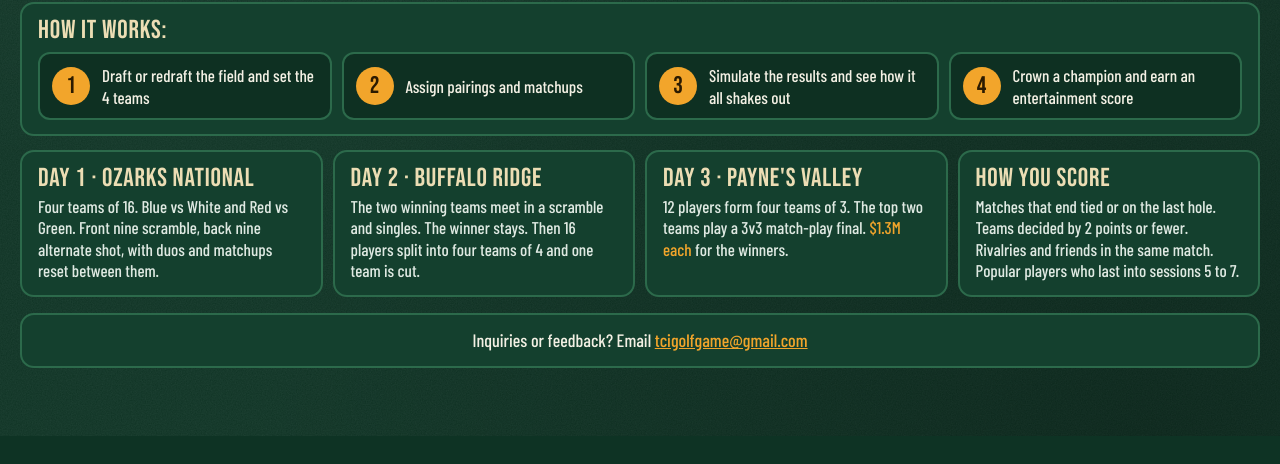
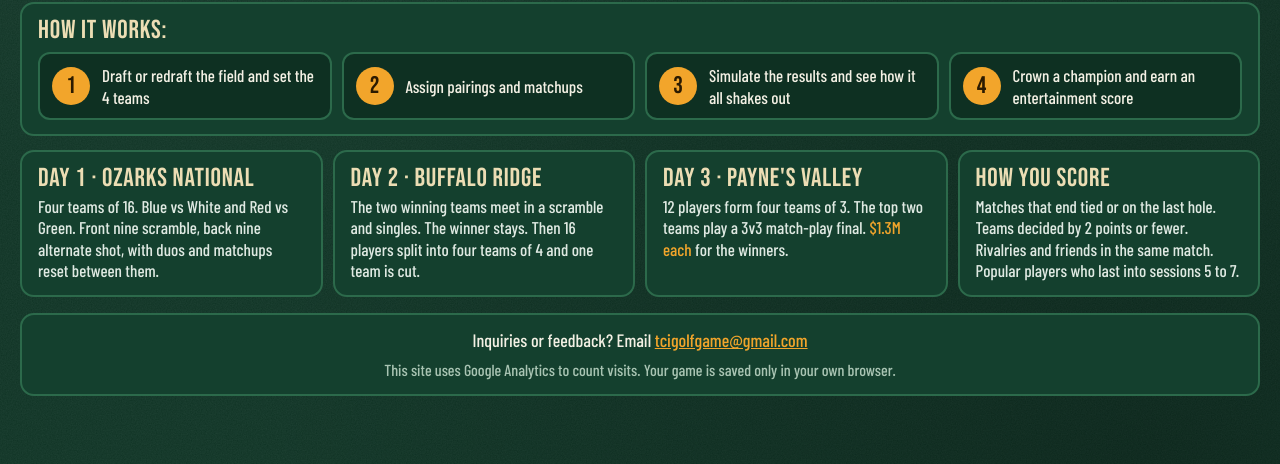
Before and after one commit to sbbeutler/commissioner-invitational, a plain HTML site: page index.html in a window 1280 px wide. Shown: the part 532-996 px from the top of the page. Before the commit the page ends 968 px from the top, so only its background shows below. Drawn offline with nearby package versions, Linux system fonts and the light colour scheme.

Commit message:
Add Google Analytics (GA4) and privacy note
Co-Authored-By: Claude Sonnet 5.5 <noreply@anthropic.com>
Claude-Session: https://claude.ai/code/session_019HdapP8m634pHWhcg3Bgvc

```diff
--- a/index.html
+++ b/index.html
@@ -3,6 +3,8 @@
 <head>
 <meta charset="utf-8">
 <meta name="viewport" content="width=device-width, initial-scale=1, viewport-fit=cover">
+<script async src="https://www.googletagmanager.com/gtag/js?id=G-RMFK1TZ7YV"></script>
+<script>window.dataLayer=window.dataLayer||[];function gtag(){dataLayer.push(arguments);}gtag("js",new Date());gtag("config","G-RMFK1TZ7YV");</script>
 <title>The Commissioner Invitational</title>
 <meta name="claude:viewport-fit-sides" content="cover">
 <link rel="preconnect" href="https://fonts.googleapis.com">
@@ -442,8 +444,10 @@ function startConfetti(){
   requestAnimationFrame(frame);
 }
 /* ---------- render ---------- */
+function track(n,p){try{if(window.gtag)window.gtag('event',n,p||{})}catch(e){}}
 function render(){
   window.__evp=[];
+  try{const k=window.__page?'page:'+window.__page:(G?G.phase+':'+G.s:'title');if(k!==window.__lk){window.__lk=k;const ph=window.__page?'page_'+window.__page:(G?G.phase:'title');track(ph==='end'?'tournament_complete':'screen_view_game',{phase:ph,session:G?G.s:0})}}catch(e){}
   saveGame();
   const app=document.getElementById('app');
   if(window.__page){app.innerHTML=pageHTML(window.__page);return}
@@ -479,7 +483,7 @@ function titleHTML(){
    <div class="panel"><h3>Day 2 · Buffalo Ridge</h3><p>The two winning teams meet in a scramble and singles. The winner stays. Then 16 players split into four teams of 4 and one team is cut.</p></div>
    <div class="panel"><h3>Day 3 · Payne's Valley</h3><p>12 players form four teams of 3. The top two teams play a 3v3 match-play final. <span class="gold">$1.3M each</span> for the winners.</p></div>
    <div class="panel"><h3>How you score</h3><p>Matches that end tied or on the last hole. Teams decided by 2 points or fewer. Rivalries and friends in the same match. Popular players who last into sessions 5 to 7.</p></div>
-  </div><div class="panel" style="margin:16px 0 8px;text-align:center"><p style="margin:0">Inquiries or feedback? Email <a href="mailto:tcigolfgame@gmail.com" style="color:var(--gold)">tcigolfgame@gmail.com</a></p></div></div>`;
+  </div><div class="panel" style="margin:16px 0 8px;text-align:center"><p style="margin:0">Inquiries or feedback? Email <a href="mailto:tcigolfgame@gmail.com" style="color:var(--gold)">tcigolfgame@gmail.com</a></p><p class="hint" style="margin:8px 0 0">This site uses Google Analytics to count visits. Your game is saved only in your own browser.</p></div></div>`;
 }
 function bannerHTML(s,photoIdx,extra){
   const S=SESS[s],C=COURSE[S.course];
```
